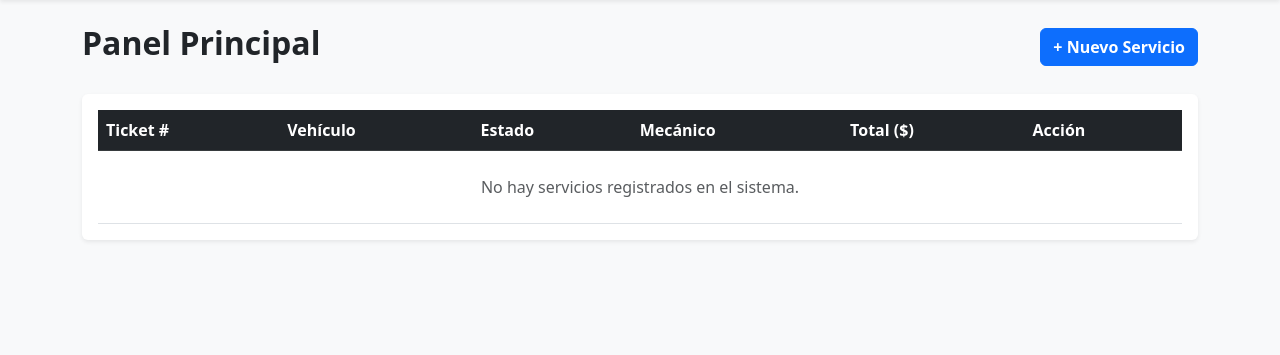
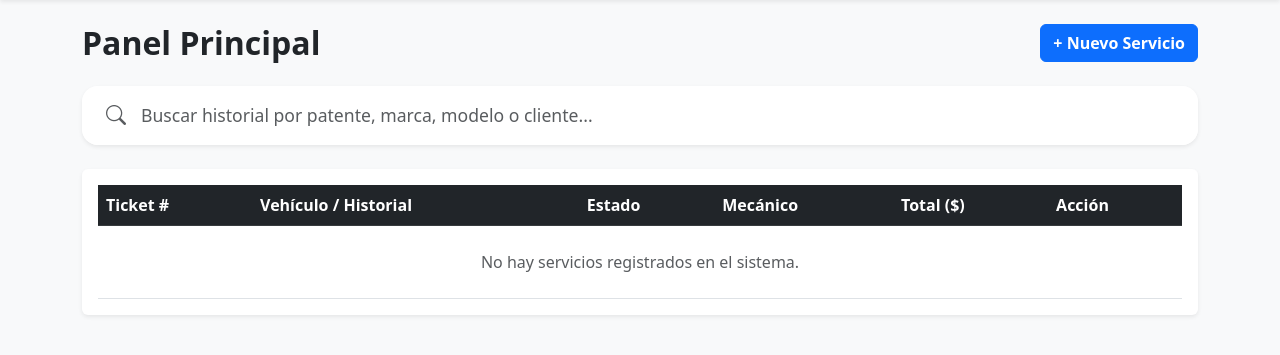
Before and after one commit to MDeBock/prueba-tecnica-taller-rapido-juarez, a Django app: page / in a window 1280 px wide. Shown: the part 56-411 px from the top of the page. Run offline with Django 5.2, Linux system fonts and the light colour scheme; data that the repository does not hold is empty.

Commit message:
feat: implementación de historial de servicios por vehículo

```diff
--- a/taller/admin.py
+++ b/taller/admin.py
@@ -1,12 +1,11 @@
 from django.contrib import admin
 from .models import Configuracion, Cliente, Auto, Mecanico, Refaccion, Servicio, DetalleRefaccion
 
-# Registro de la configuración global
+
 @admin.register(Configuracion)
 class ConfiguracionAdmin(admin.ModelAdmin):
     list_display = ('nombre_taller', 'porcentaje_iva_actual')
 
-    # Ocultamos el botón "Añadir" si ya existe una configuración (patrón Singleton)
     def has_add_permission(self, request):
         if self.model.objects.exists():
             return False
--- a/taller/templates/taller/dashboard.html
+++ b/taller/templates/taller/dashboard.html
@@ -2,9 +2,23 @@
 
 {% block content %}
 <div class="container pb-5">
-    <div class="d-flex justify-content-between align-items-center mb-4">
-        <h2 class="fw-bold">Panel Principal</h2>
+    <div class="d-flex justify-content-between align-items-center mb-4 mt-2">
+        <h2 class="fw-bold mb-0">Panel Principal</h2>
         <a href="{% url 'taller:nuevo_servicio' %}" class="btn btn-primary fw-bold">+ Nuevo Servicio</a>
+    </div>
+
+    <div class="card shadow-sm border-0 mb-4 rounded-4 overflow-hidden">
+        <div class="card-body p-0">
+            <div class="input-group">
+                <span class="input-group-text bg-white border-0 ps-4 pe-2 text-muted">
+                    <i class="bi bi-search fs-5"></i>
+                </span>
+                <input type="text" id="buscadorHistorial"
+                       class="form-control form-control-lg border-0 ps-2 py-3 fw-medium"
+                       placeholder="Buscar historial por patente, marca, modelo o cliente..."
+                       style="box-shadow: none; font-size: 1.1rem;">
+            </div>
+        </div>
     </div>
 
     <div class="d-none d-lg-block shadow-sm rounded bg-white p-3">
@@ -12,7 +26,7 @@
             <thead class="table-dark">
                 <tr>
                     <th>Ticket #</th>
-                    <th>Vehículo</th>
+                    <th>Vehículo / Historial</th>
                     <th>Estado</th>
                     <th>Mecánico</th>
                     <th>Total ($)</th>
@@ -21,11 +35,14 @@
             </thead>
             <tbody>
                 {% for s in servicios %}
-                <tr>
+                <tr class="item-servicio" data-busqueda="{{ s.auto.placa|lower }} {{ s.auto.marca|lower }} {{ s.auto.modelo|lower }} {{ s.auto.cliente.nombre|default:''|lower }}">
                     <td><strong>{{ s.id }}</strong></td>
                     <td>
                         <div class="fw-bold">{{ s.auto.marca }} {{ s.auto.modelo }}</div>
-                        <small class="text-muted">{{ s.auto.placa }}</small>
+                        <div class="mt-1">
+                            <span class="badge bg-light text-dark border border-secondary me-1">{{ s.auto.placa }}</span>
+                            <small class="text-muted fw-bold"><i class="bi bi-speedometer2"></i> {{ s.km_entrada|default:"N/A" }} km</small>
+                        </div>
                     </td>
                     <td>
                         <span class="badge bg-light text-dark border border-secondary fw-bold px-2 py-1">
@@ -47,7 +64,7 @@
 
     <div class="d-block d-lg-none">
         {% for s in servicios %}
-        <div class="card mb-4 shadow-sm border-0 rounded-4">
+        <div class="card mb-4 shadow-sm border-0 rounded-4 item-servicio" data-busqueda="{{ s.auto.placa|lower }} {{ s.auto.marca|lower }} {{ s.auto.modelo|lower }} {{ s.auto.cliente.nombre|default:''|lower }}">
             <div class="card-body p-4">
                 <div class="d-flex justify-content-between align-items-center mb-3">
                     <span class="fw-bold text-muted fs-5">Ticket #{{ s.id }}</span>
@@ -57,17 +74,18 @@
                 </div>
 
                 <h3 class="fw-bold mb-1">{{ s.auto.marca }} {{ s.auto.modelo }}</h3>
-                <div class="mb-3">
+                <div class="mb-3 d-flex align-items-center gap-2 mt-2">
                     <span class="badge bg-light text-dark border border-dark fs-5 py-2 px-3">{{ s.auto.placa }}</span>
+                    <span class="badge bg-secondary fs-6 py-2 px-3"><i class="bi bi-speedometer2"></i> {{ s.km_entrada|default:"N/A" }} km</span>
                 </div>
 
-                <div class="d-flex justify-content-between align-items-end text-muted mb-4 mt-2">
+                <div class="d-flex justify-content-between align-items-end text-muted mb-4 mt-3 border-top pt-3">
                     <div>
-                        <small class="d-block">Mecánico</small>
-                        <strong class="fs-6">{{ s.mecanico.nombre|default:"N/A" }}</strong>
+                        <small class="d-block text-uppercase fw-bold" style="font-size: 0.7rem;">Mecánico</small>
+                        <strong class="fs-6 text-dark">{{ s.mecanico.nombre|default:"N/A" }}</strong>
                     </div>
                     <div class="text-end">
-                        <small class="d-block">Total a pagar</small>
+                        <small class="d-block text-uppercase fw-bold" style="font-size: 0.7rem;">Total a pagar</small>
                         <strong class="text-primary fs-4">${{ s.gran_total }}</strong>
                     </div>
                 </div>
@@ -84,4 +102,25 @@
         {% endfor %}
     </div>
 </div>
+
+<script>
+    document.addEventListener('DOMContentLoaded', function() {
+        const inputBusqueda = document.getElementById('buscadorHistorial');
+        const items = document.querySelectorAll('.item-servicio');
+
+        inputBusqueda.addEventListener('input', function(e) {
+            const termino = e.target.value.toLowerCase().trim();
+
+            items.forEach(item => {
+                const textoOculto = item.getAttribute('data-busqueda');
+
+                if (textoOculto.includes(termino)) {
+                    item.style.display = '';
+                } else {
+                    item.style.display = 'none';
+                }
+            });
+        });
+    });
+</script>
 {% endblock %}
--- a/taller/urls.py
+++ b/taller/urls.py
@@ -13,10 +13,8 @@ urlpatterns = [
 
     path('servicio/<int:servicio_id>/', views.detalle_servicio, name='detalle_servicio'),
 
-    # Ruta de Métricas
     path('metricas/', views.metricas, name='metricas'),
 
-    # Rutas PWA (Progressive Web App)
     path('manifest.json', views.manifest_json, name='manifest'),
     path('sw.js', views.service_worker, name='sw'),
 ]
--- a/taller/views.py
+++ b/taller/views.py
@@ -98,7 +98,7 @@ def detalle_servicio(request, servicio_id):
 
 def metricas(request):
     ahora = timezone.now()
-    # Filtramos para que los cálculos solo incluyan servicios de este mes y año
+
     mecanicos = Mecanico.objects.annotate(
         total_servicios=Count('servicios', filter=Q(servicios__creado_el__month=ahora.month, servicios__creado_el__year=ahora.year)),
         neto_mano_obra=Sum('servicios__costo_mano_obra_neto', filter=Q(servicios__creado_el__month=ahora.month, servicios__creado_el__year=ahora.year)),
```
Also changed, not shown: taller/models.py (+6 -13 lines), taller/utils.py (+6 -8 lines).
